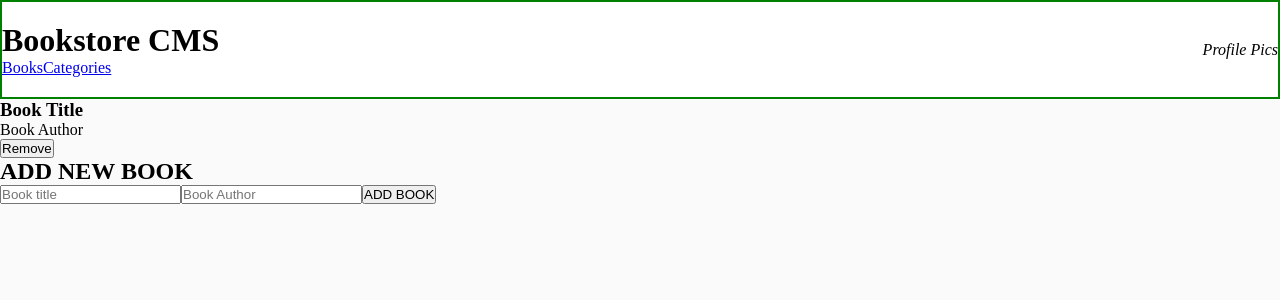
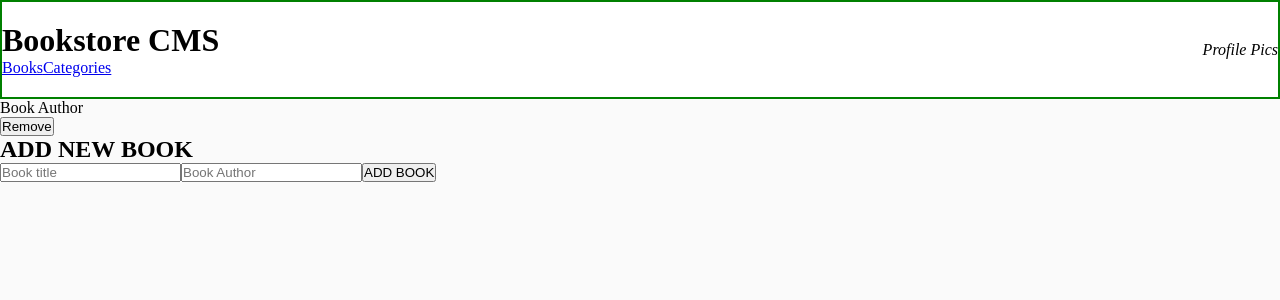
Before and after one commit to Ibnballo1/bookstore, a React (Create React App) app: page / in a window 1280 px wide. Shown: the top 300 px of the page. Built offline with nearby package versions, Linux system fonts and the light colour scheme.

Commit message:
Add books to booklist

```diff
--- a/src/components/Book.js
+++ b/src/components/Book.js
@@ -1,13 +1,23 @@
+/* eslint-disable react/no-array-index-key */
 import React from 'react';
+import { useSelector } from 'react-redux';
 
-const Book = () => (
+const Book = () => {
+  const books = useSelector((state) => state.bookReducer);
+  console.log(books);
+  const book = books.map((book, index) => (
+    <h1 key={index}>{book}</h1>
+  ));
+
+  return (
     <section>
       <div>
-      <h1>Book Title</h1>
+        {book}
         <p>Book Author</p>
       </div>
       <button type="button">Remove</button>
     </section>
   );
+};
 
 export default Book;
```
Lines whose indentation alone changed are shown as unchanged.
